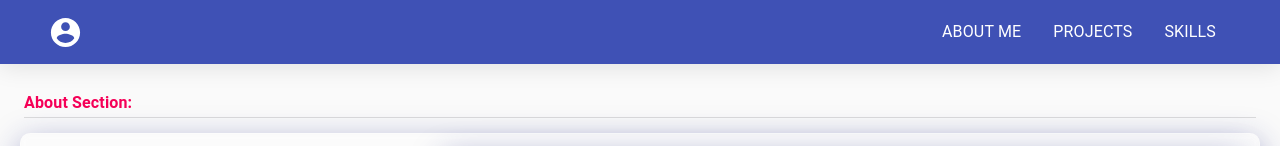
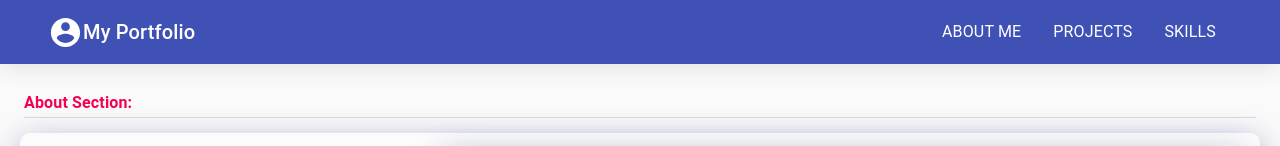
Before and after one commit to abdulhakeemdahir/React-Portfolio, a React (Create React App) app: page / in a window 1280 px wide. Shown: the top 146 px of the page. Built offline with nearby package versions, Linux system fonts and the light colour scheme.

Commit message:
added nav title

```diff
--- a/src/components/Nav.js
+++ b/src/components/Nav.js
@@ -8,6 +8,7 @@ import {
 	ListItem,
 	ListItemText,
 	Hidden,
+	Typography,
 } from "@material-ui/core";
 import { makeStyles } from "@material-ui/core";
 import { AccountCircle } from "@material-ui/icons";
@@ -48,6 +49,7 @@ const Header = () => {
 				<Container maxWidth='lg' className={classes.navbarDisplayFlex}>
 					<IconButton edge='start' color='inherit' aria-label='AccountCircle'>
 						<AccountCircle fontSize='large' />
+						<Typography variant='h6'>My Portfolio</Typography>
 					</IconButton>
 					<Hidden smDown>
 						<List
```
